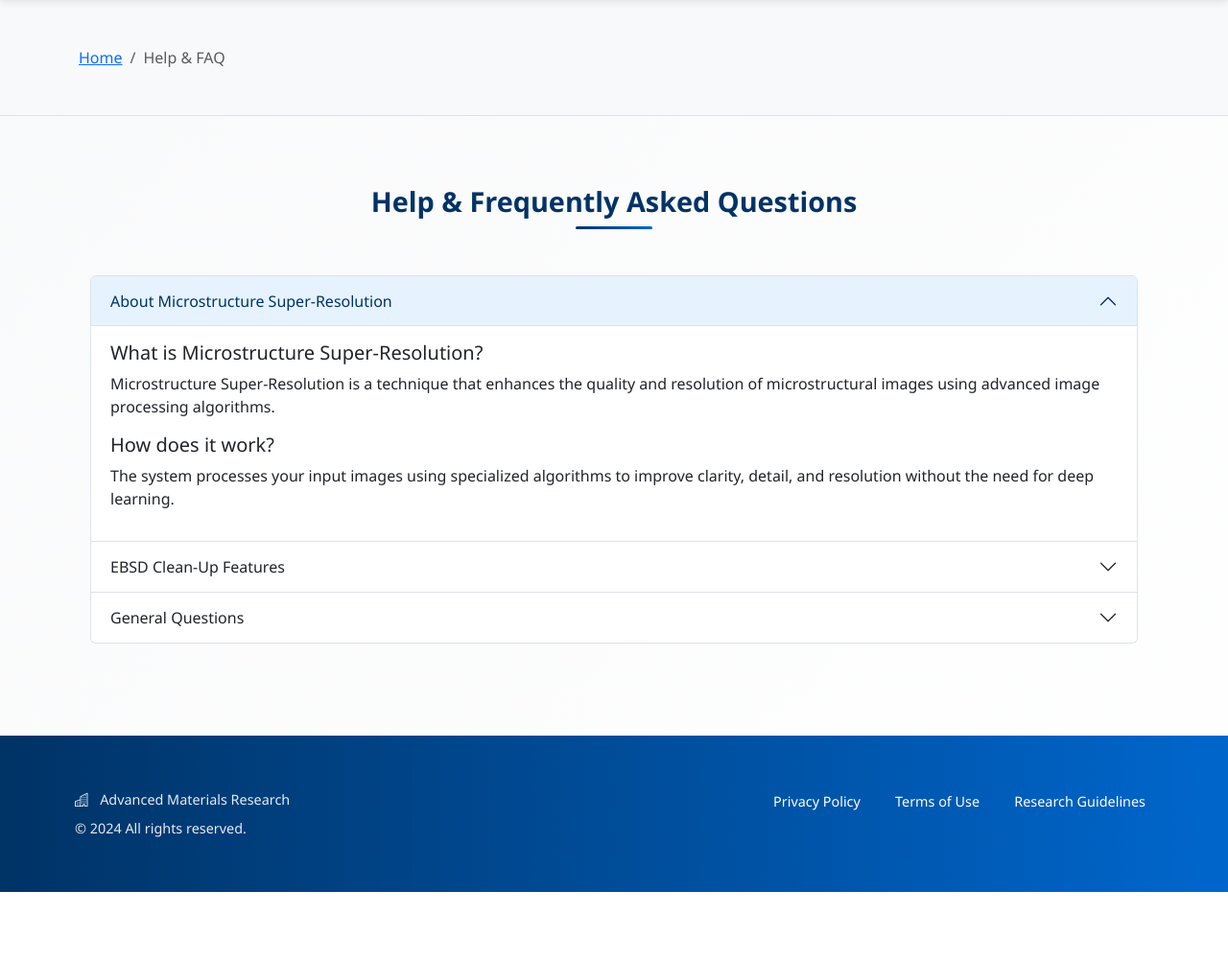
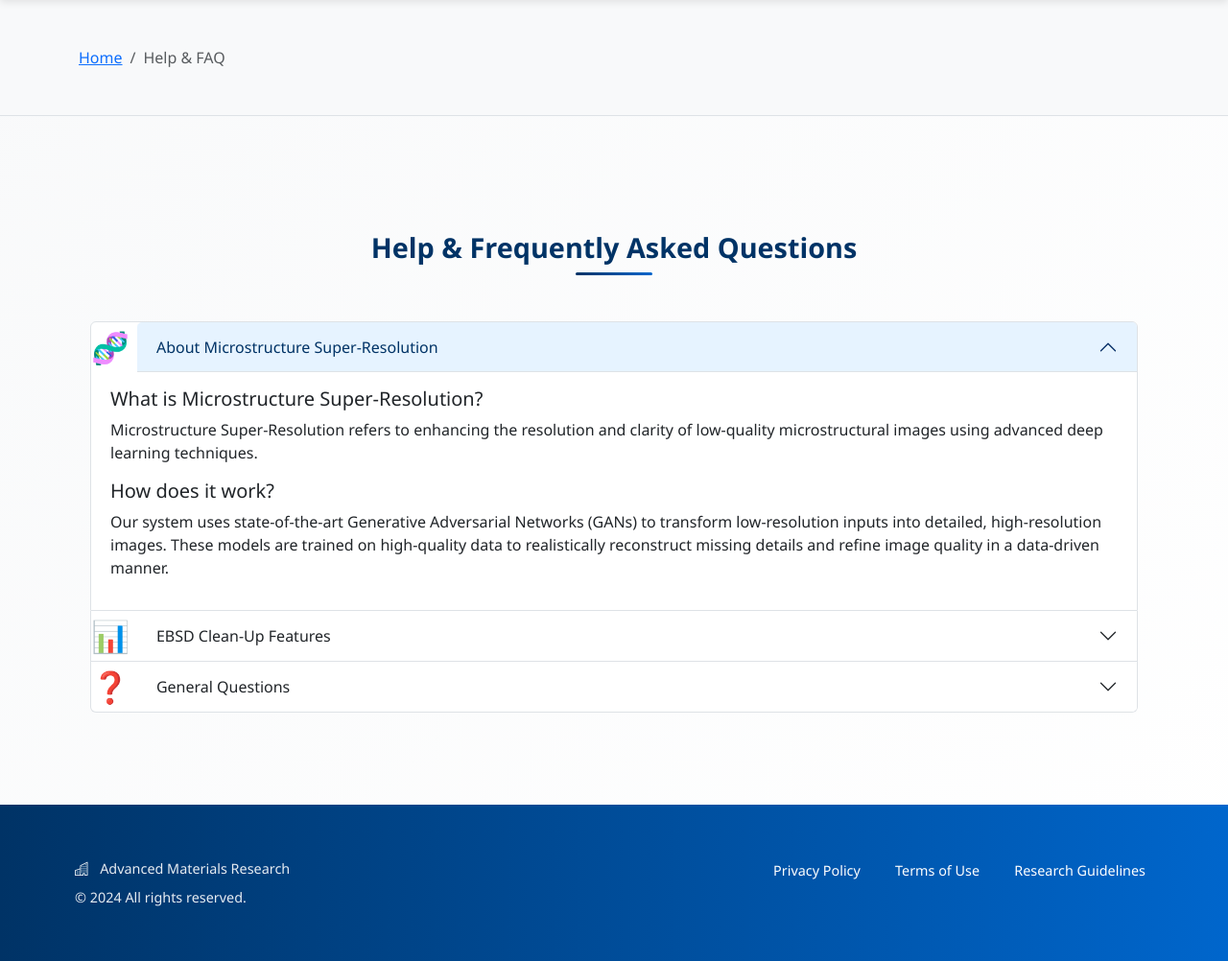
Before and after one commit to kvmani/ml_server, a Flask app: page /help_faq in a window 1280 px wide. Shown: the part 116-1118 px from the top of the page at 96% size. Before the commit the page ends 1046 px from the top, so only its background shows below. Run offline with Flask 3, Linux system fonts and the light colour scheme; some libraries are stand-ins or nearby versions.

Commit message:
Improve Help & FAQ content and formatting

```diff
--- a/templates/help_faq.html
+++ b/templates/help_faq.html
@@ -3,13 +3,15 @@
 {% block title %}Help & FAQ{% endblock %}
 
 {% block content %}
-<div class="container">
+<div class="container mt-5">
     <h1 class="text-center mb-5">Help & Frequently Asked Questions</h1>
 
     <div class="accordion" id="faqAccordion">
-        <!-- Microstructure Super-Resolution Section -->
+
+        <!-- 🔍 Microstructure Super-Resolution -->
         <div class="accordion-item">
-            <h2 class="accordion-header">
+            <h2 class="accordion-header d-flex align-items-center">
+                <span class="me-2">🧬</span>
                 <button class="accordion-button" type="button" data-bs-toggle="collapse" data-bs-target="#faq1">
                     About Microstructure Super-Resolution
                 </button>
@@ -17,17 +19,22 @@
             <div id="faq1" class="accordion-collapse collapse show" data-bs-parent="#faqAccordion">
                 <div class="accordion-body">
                     <h5>What is Microstructure Super-Resolution?</h5>
-                    <p>Microstructure Super-Resolution is a technique that enhances the quality and resolution of microstructural images using advanced image processing algorithms.</p>
+                    <p>
+                        Microstructure Super-Resolution refers to enhancing the resolution and clarity of low-quality microstructural images using advanced deep learning techniques.
+                    </p>
 
                     <h5>How does it work?</h5>
-                    <p>The system processes your input images using specialized algorithms to improve clarity, detail, and resolution without the need for deep learning.</p>
+                    <p>
+                        Our system uses state-of-the-art Generative Adversarial Networks (GANs) to transform low-resolution inputs into detailed, high-resolution images. These models are trained on high-quality data to realistically reconstruct missing details and refine image quality in a data-driven manner.
+                    </p>
                 </div>
             </div>
         </div>
 
-        <!-- EBSD Clean-Up Section -->
+        <!-- ⚙️ EBSD Clean-Up -->
         <div class="accordion-item">
-            <h2 class="accordion-header">
+            <h2 class="accordion-header d-flex align-items-center">
+                <span class="me-2">📊</span>
                 <button class="accordion-button collapsed" type="button" data-bs-toggle="collapse" data-bs-target="#faq2">
                     EBSD Clean-Up Features
                 </button>
@@ -35,17 +42,22 @@
             <div id="faq2" class="accordion-collapse collapse" data-bs-parent="#faqAccordion">
                 <div class="accordion-body">
                     <h5>What is EBSD Clean-Up?</h5>
-                    <p>EBSD Clean-Up is a tool designed to improve the quality of Electron Backscatter Diffraction (EBSD) data by removing noise and artifacts.</p>
+                    <p>
+                        EBSD Clean-Up is a utility to post-process Electron Backscatter Diffraction (EBSD) data, enhancing orientation maps by reducing noise, correcting artifacts, and improving grain boundary visualization.
+                    </p>
 
                     <h5>What file formats are supported?</h5>
-                    <p>The system supports common EBSD data formats including .ang, .ctf, and other standard formats.</p>
+                    <p>
+                        The tool supports standard EBSD file formats, including <code>.ang</code>, <code>.ctf</code>, <code>.osc</code>, <code>.h5</code>, and related formats.
+                    </p>
                 </div>
             </div>
         </div>
 
-        <!-- General Questions -->
+        <!-- 🌐 General Questions -->
         <div class="accordion-item">
-            <h2 class="accordion-header">
+            <h2 class="accordion-header d-flex align-items-center">
+                <span class="me-2">❓</span>
                 <button class="accordion-button collapsed" type="button" data-bs-toggle="collapse" data-bs-target="#faq3">
                     General Questions
                 </button>
@@ -53,16 +65,24 @@
             <div id="faq3" class="accordion-collapse collapse" data-bs-parent="#faqAccordion">
                 <div class="accordion-body">
                     <h5>How do I get started?</h5>
-                    <p>Simply select one of the available tools from the home page and follow the instructions for uploading and processing your data.</p>
+                    <p>
+                        Navigate to the home page, choose your desired tool (Super-Resolution or EBSD Clean-Up), and follow the instructions to upload and process your data.
+                    </p>
 
                     <h5>What are the system requirements?</h5>
-                    <p>Our tools are web-based and work with any modern web browser. No special software installation is required.</p>
+                    <p>
+                        All tools are fully web-based and require only a modern browser such as Chrome, Firefox, or Edge. No additional software installation is necessary.
+                    </p>
 
                     <h5>Is my data secure?</h5>
-                    <p>Yes, we take data security seriously. All uploaded files are processed securely and are not stored permanently on our servers.</p>
+                    <p>
+                        Yes. We ensure that all uploads are handled securely. Your data is not permanently stored and is only used for temporary processing during the session.
+                    </p>
                 </div>
             </div>
         </div>
     </div>
+
+
 </div>
 {% endblock %}
```
